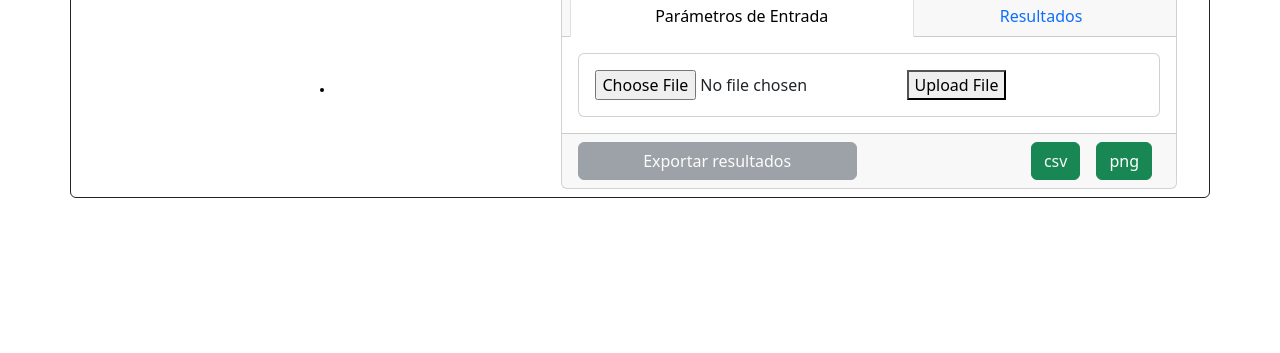
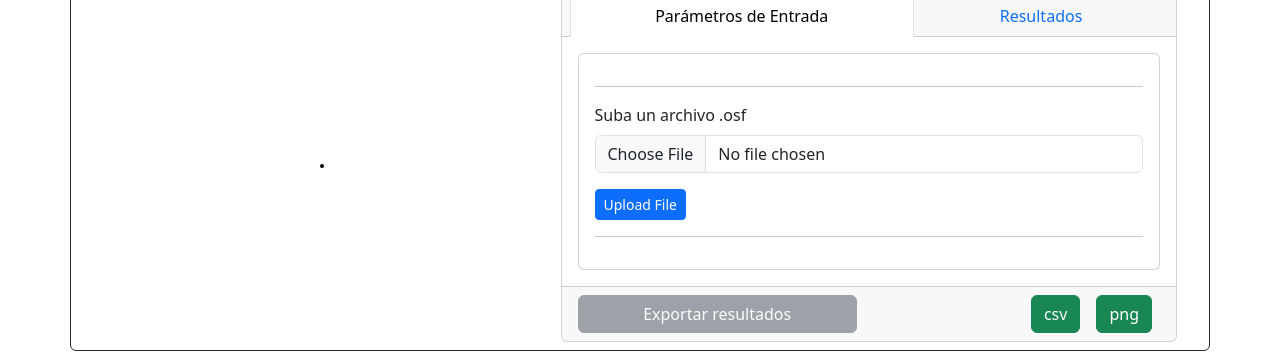
Before and after one commit to FrancoQv2/LabRem-client, a React (Vite) app: page /sistemas-digitales/uart in a window 1280 px wide. Shown: the part 164-517 px from the top of the page. Built offline with nearby package versions, Linux system fonts and the light colour scheme; no server answers.

Commit message:
fix: corregido FileUpload

```diff
--- a/src/components/common/FileUpload.jsx
+++ b/src/components/common/FileUpload.jsx
@@ -1,9 +1,15 @@
 import { useState } from 'react'
 import axios from 'axios'
 
-// const URL = 'http://localhost:3034/upload'
+import Form from 'react-bootstrap/Form'
+import Row from 'react-bootstrap/Row'
+import Col from 'react-bootstrap/Form'
+import Button from 'react-bootstrap/Button'
 
-function FileUpload({URL}) {
+import { submitSuccess, submitError } from "@libs/alerts"
+
+
+function FileUpload({ URL }) {
   const [selectedFile, setSelectedFile] = useState(null)
 
   const handleFileChange = (e) => {
@@ -14,19 +20,39 @@ function FileUpload({URL}) {
     const formData = new FormData()
     formData.append('file', selectedFile)
 
-    axios.post(URL, formData)
+    axios.post(URL, formData, {
+        headers: {
+          'Content-Type': 'multipart/form-data'
+        }
+      })
       .then(response => {
         console.log('File uploaded successfully')
+        console.log(response)
+        submitSuccess(response.data)
       })
       .catch(error => {
         console.error('File upload failed', error)
+        submitError('File upload failed')
       })
   }
 
   return (
     <div>
-      <input type="file" onChange={handleFileChange} />
-      <button onClick={handleFileUpload}>Upload File</button>
+      <hr />
+      <Row className="mt-3">
+        <Col sm={12} md={12} lg={12}>
+          <Form.Group controlId="formFile" className="mb-3">
+            <Form.Label>Suba un archivo .osf</Form.Label>
+            <Form.Control type="file" onChange={handleFileChange} />
+          </Form.Group>
+        </Col>
+      </Row>
+      <Row className="mb-3 d-flex align-items-end">
+        <Col sm={12} md={12} lg={12}>
+          <Button size='sm' onClick={handleFileUpload}>Upload File</Button>
+        </Col>
+      </Row>
+      <hr />
     </div>
   )
 }
```
